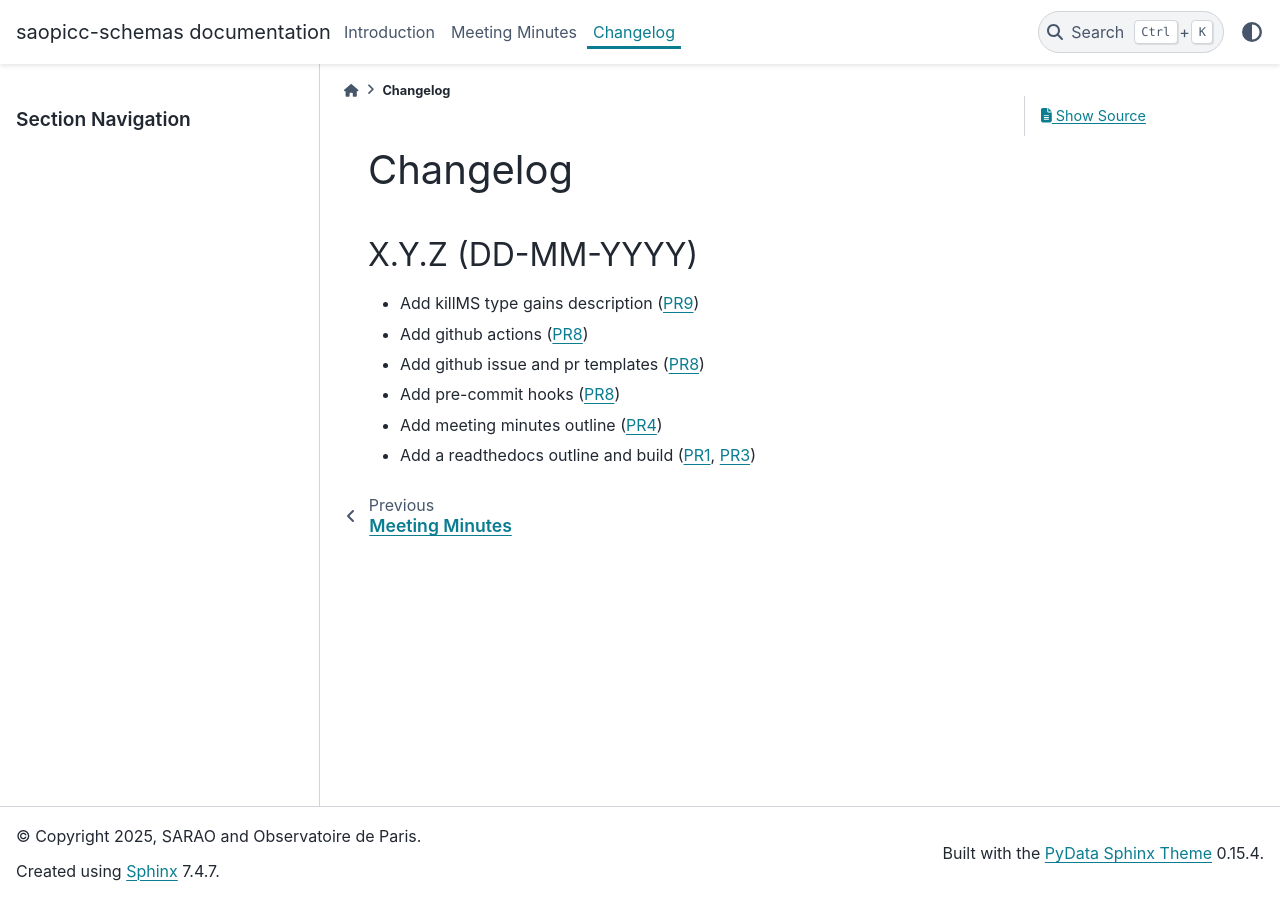
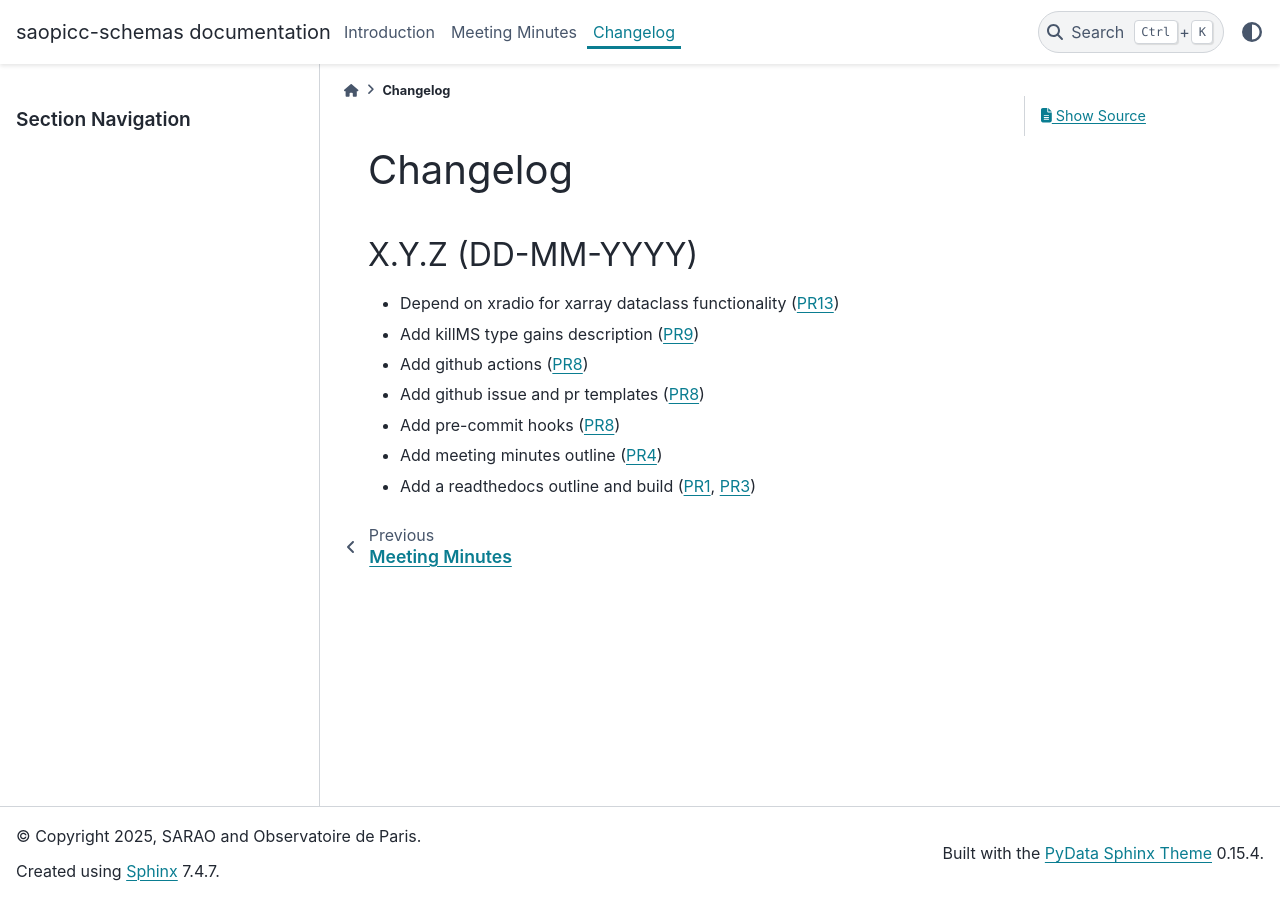
Before and after one commit to saopicc/saopicc-schemas, a Sphinx documentation site: the page built from docs/source/changelog.rst, in a window 1280 px wide. Built offline with Sphinx 7.4.7 and the PyData theme 0.15.4, drawn with Linux system fonts in a browser that asks for light colours.

Commit message:
[skip ci] Update changelog

```diff
--- a/docs/source/changelog.rst
+++ b/docs/source/changelog.rst
@@ -6,6 +6,7 @@ Changelog
 
 X.Y.Z (DD-MM-YYYY)
 ------------------
+* Depend on xradio for xarray dataclass functionality (:pr:`13`)
 * Add killMS type gains description (:pr:`9`)
 * Add github actions (:pr:`8`)
 * Add github issue and pr templates (:pr:`8`)
```
